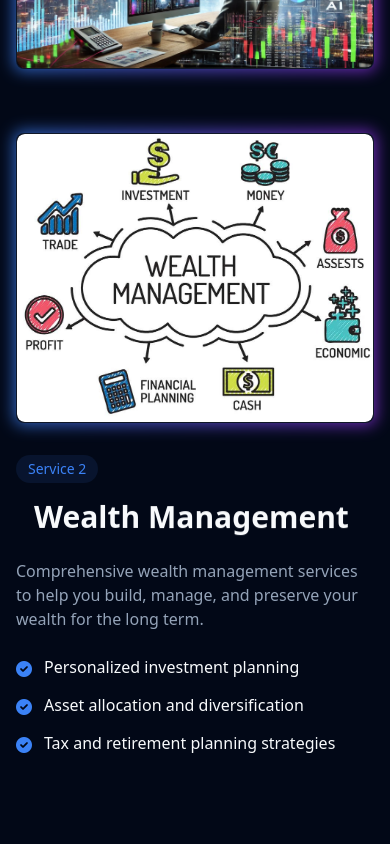
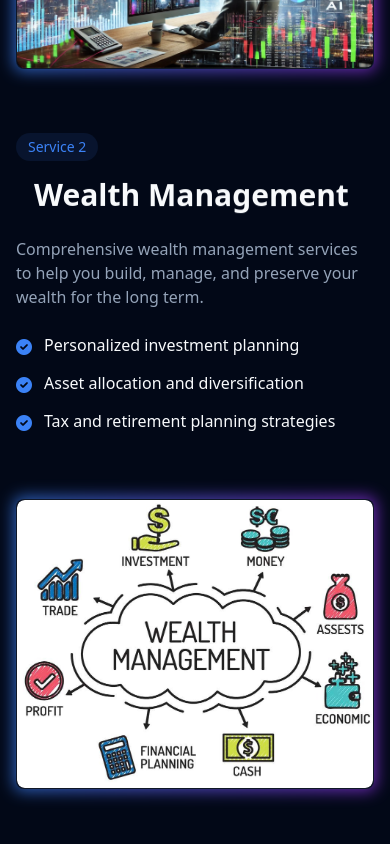
Before and after one commit to shlokagrawal13/AlgoTrading, a React (Vite) app: page /services in a window 390 px wide. Shown: the part 1140-1984 px from the top of the page. Built offline with nearby package versions, Linux system fonts and the light colour scheme.

Commit message:
mobile view  Service images

```diff
--- a/src/pages/ServicesPage.jsx
+++ b/src/pages/ServicesPage.jsx
@@ -103,7 +103,7 @@ const ServicesPage = () => {
         <div className="container px-4 mx-auto relative z-10">
           {services.map((service, index) => (
             <div key={index} className={`grid lg:grid-cols-2 gap-8 md:gap-12 items-center ${index > 0 ? "mt-16 md:mt-24" : ""}`}>
-              <div className={index % 2 === 1 ? "order-2 lg:order-1" : ""}>
+              <div className={index % 0 === 1 ? "order-2 lg:order-1" : ""}>
                 <motion.div
                   initial={{ opacity: 0, y: 20 }}
                   whileInView={{ opacity: 1, y: 0 }}
```
